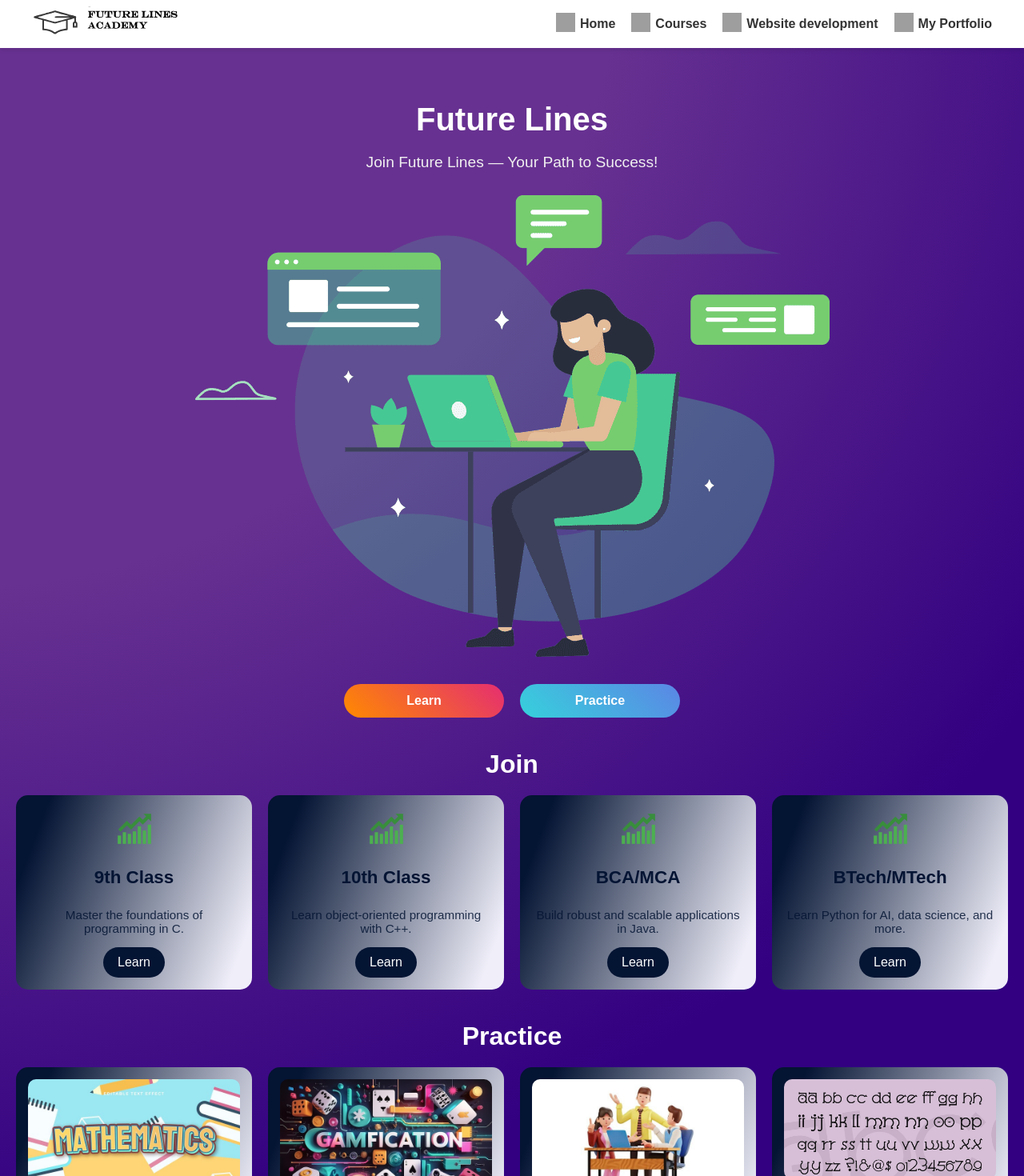
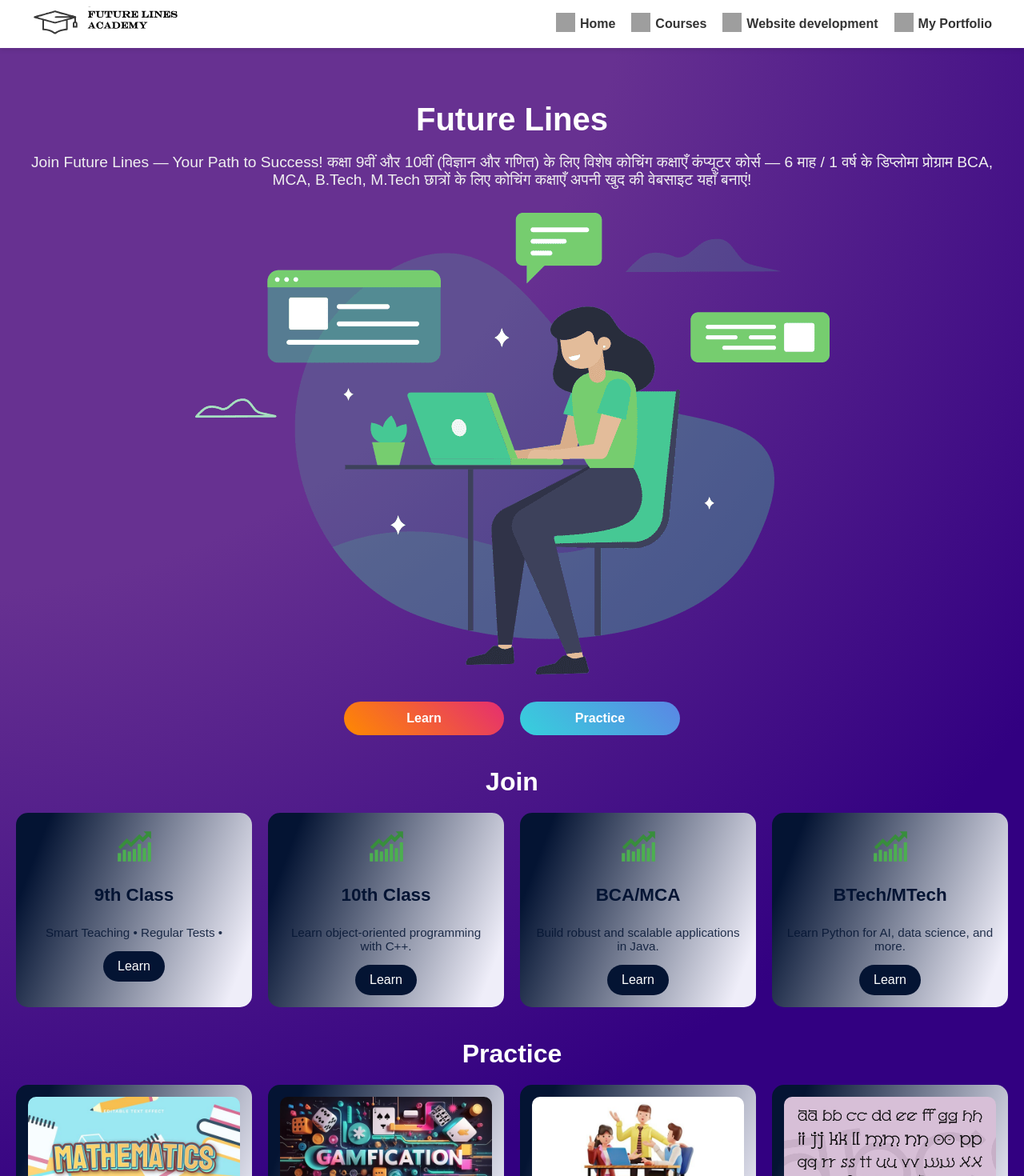
Before and after one commit to vishalamc/freelines, a React (Create React App) app: page / in a window 1280 px wide. Shown: the top 1470 px of the page at 80% size. Built offline with nearby package versions, Linux system fonts and the light colour scheme; grey boxes are pictures that could not be loaded.

Commit message:
Update HomePage.js

```diff
--- a/src/pages/HomePage.js
+++ b/src/pages/HomePage.js
@@ -3,7 +3,7 @@ import { Link } from "react-router-dom";
 import "../App.css";
 import { FcBullish } from "react-icons/fc";
 const learnCourses = [
-  { icon: <FcBullish className="course-icon" />, title: "9th Class", desc: "Master the foundations of programming in C.", link: "/learnc" },
+  { icon: <FcBullish className="course-icon" />, title: "9th Class", desc: "Smart Teaching • Regular Tests •", link: "/learnc" },
   { icon: <FcBullish className="course-icon" />, title: "10th Class", desc: "Learn object-oriented programming with C++.", link: "/ComingSoon" },
   { icon: <FcBullish className="course-icon" />, title: "BCA/MCA", desc: "Build robust and scalable applications in Java.", link: "/ComingSoon" },
   { icon: <FcBullish className="course-icon" />, title: "BTech/MTech", desc: "Learn Python for AI, data science, and more.", link: "/ComingSoon" }
@@ -20,7 +20,12 @@ export default function Home() {
   return (
     <div className="homepage">
       <h1 className="home-title">Future Lines</h1>
-      <p className="tagline">Join Future Lines — Your Path to Success!</p>
+      <p className="tagline">Join Future Lines — Your Path to Success!
+    कक्षा 9वीं और 10वीं (विज्ञान और गणित) के लिए विशेष कोचिंग कक्षाएँ
+    कंप्यूटर कोर्स — 6 माह / 1 वर्ष के डिप्लोमा प्रोग्राम
+    BCA, MCA, B.Tech, M.Tech छात्रों के लिए कोचिंग कक्षाएँ
+    अपनी खुद की वेबसाइट यहाँ बनाएं!
+    </p>
 
      {/* Showcase Image */}
       <div className="showcase-container">
```
